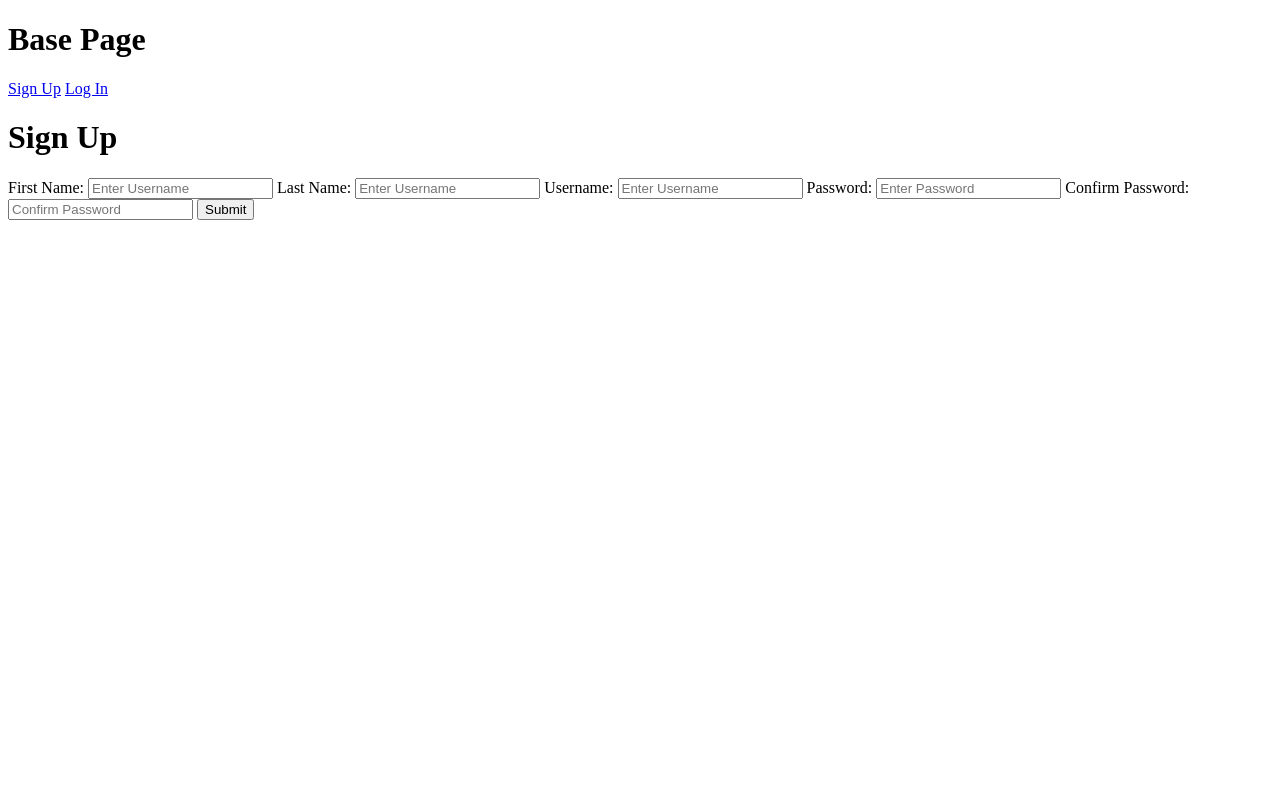
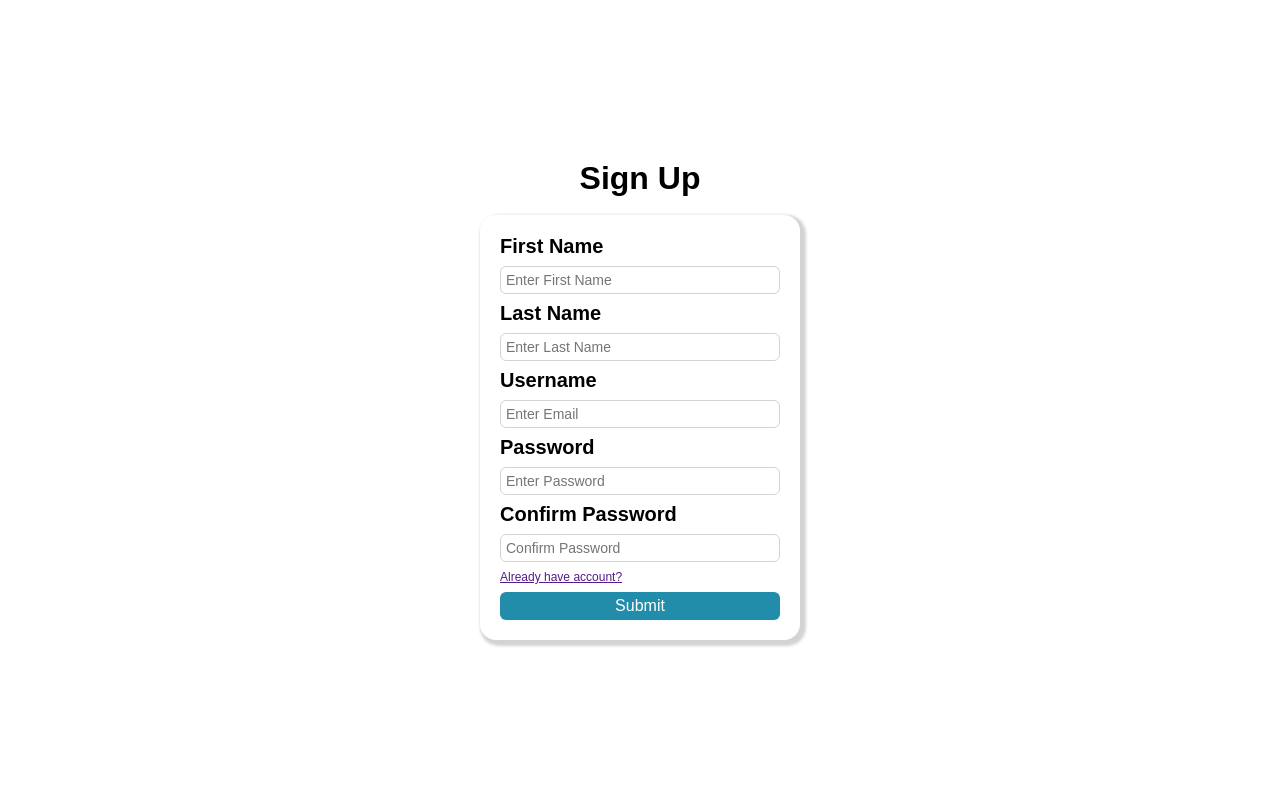
Before and after one commit to parthiv011/PaymentApp, a Django app: page /signup/ in a window 1280 px wide. Run offline with Django 4.2, Linux system fonts and the light colour scheme.

Commit message:
adding template styling

```diff
--- a/PaymentApp/Payapp/templates/auth/signup.html
+++ b/PaymentApp/Payapp/templates/auth/signup.html
@@ -1,22 +1,30 @@
-{% extends 'base.html' %}
-{% block content %}
-<h1>Sign Up</h1>
-<form method="post">
-    {% csrf_token %}
-    <label>First Name: </label>
-    <input type="text" placeholder="Enter Username" name="first_name" required></input>
-
-    <label>Last Name: </label>
-    <input type="text" placeholder="Enter Username" name="last_name"></input>
-
-    <label>Username: </label>
-    <input type="text" placeholder="Enter Username" name="username" required></input>
-
-    <label>Password: </label>
-    <input type="password" placeholder="Enter Password" name="password" required></input>
-
-    <label>Confirm Password: </label>
-    <input type="text" placeholder="Confirm Password" name="cpassword" required></input>
-    <button type="submit">Submit</button>
-</form>
-{% endblock content %}
+{% load static %}
+<!DOCTYPE html>
+<html>
+    <head>
+        <title>{% block title %}Sign Up{% endblock title %}</title>
+    <link rel="stylesheet" type="text/css" href="{% static 'css/signup.css' %}">
+    </head>
+    <body>
+        <main>
+            <div class="container">
+                <h1>Sign Up</h1><br>
+                <form method="post">
+                    {% csrf_token %}
+                    <label for="">First Name</label>
+                    <input type="text" placeholder="Enter First Name" name="first_name" required>
+                    <label for="">Last Name</label>
+                    <input type="text" placeholder="Enter Last Name" name="last_name">
+                    <label for="">Username</label>
+                    <input type="email" placeholder="Enter Email" name="username" required>
+                    <label for="">Password</label>
+                    <input type="password" placeholder="Enter Password" name="password" required>
+                    <label for="">Confirm Password</label>
+                    <input type="password" placeholder="Confirm Password" name="cpassword" required>
+                    <a href="" class="login">Already have account?</a>
+                    <button type="submit">Submit</button>
+                </form>
+            </div>
+        </main>
+    </body>
+</html>
--- a/PaymentApp/Payapp/templates/base.html
+++ b/PaymentApp/Payapp/templates/base.html
@@ -1,23 +1,28 @@
+{% load static %}
 <!DOCTYPE html>
 <html>
     <head>
         <meta charset="utf-8">
         <meta http-equiv="X-UA-Compatible" content="IE=edge">
-        <title></title>
+        <title>{% block title %}{% endblock title %}</title>
         <meta name="description" content="">
         <meta name="viewport" content="width=device-width, initial-scale=1">
-        <link rel="stylesheet" href="">
+        <link rel="stylesheet" href="{% static 'css/base.css' %}">
     </head>
     <body>
-        <h1>Base Page</h1>
-        <a href="{% url 'signup' %}">Sign Up</a>
-        {% if request.user.is_authenticated %}
-            <a href="/logout/">Log Out</a>
-            {% else %}
-            <a href="/login/">Log In</a>
-        {% endif %}
-        <h2>{{request.user.first_name}}</h2>
-        {% block content %}
-        {% endblock content %}
+        <nav>
+            <h1>PaymentApp</h1>
+            <ul>
+                <li><a href="{% url 'signup' %}">Sign In</a></li>
+                {% if request.user.is_authenticated %}
+                    <li><a class="login" href="/logout/">Log Out</a></li>
+                    {% else %}
+                    <li><a class="login" href="/login/">Log In</a></li>
+                    {% endif %}
+            </ul>
+        </nav>
+        <div class="main-content">
+        {% block content %}{% endblock content %}
+        </div>
     </body>
 </html>
--- a/PaymentApp/Payapp/templates/home.html
+++ b/PaymentApp/Payapp/templates/home.html
@@ -1,4 +1,4 @@
 {% extends 'base.html' %}
 {% block content %}
-<h1>Home</h1>
+
 {% endblock content %}
--- a/PaymentApp/PaymentApp/settings.py
+++ b/PaymentApp/PaymentApp/settings.py
@@ -11,6 +11,7 @@ https://docs.djangoproject.com/en/4.1/ref/settings/
 """
 
 from pathlib import Path
+import os
 
 # Build paths inside the project like this: BASE_DIR / 'subdir'.
 BASE_DIR = Path(__file__).resolve().parent.parent
@@ -116,6 +117,8 @@ USE_TZ = True
 # https://docs.djangoproject.com/en/4.1/howto/static-files/
 
 STATIC_URL = 'static/'
+STATICFILES_DIRS=[
+    os.path.join(BASE_DIR,'static')]
 
 # Default primary key field type
 # https://docs.djangoproject.com/en/4.1/ref/settings/#default-auto-field
--- /dev/null
+++ b/PaymentApp/static/css/signup.css
@@ -0,0 +1,44 @@
+* {
+  margin: 0;
+  padding: 0;
+  box-sizing: border-box;
+  font-family: sans-serif;
+}
+.container {
+  display: flex;
+  flex-direction: column;
+  justify-content: center;
+  align-items: center;
+  height: 100vh;
+}
+form {
+  display: flex;
+  flex-direction: column;
+  font-size: 20px;
+  padding: 20px;
+  border-radius: 16px;
+  width: 25%;
+  gap: 8px;
+  box-shadow: 3px 3px 3px 3px lightgray;
+}
+label {
+  font-weight: 600;
+}
+.login {
+  font-size: 0.6em;
+}
+input {
+  border: 1px solid lightgray;
+  border-radius: 6px;
+  outline: none;
+  padding: 5px;
+  font-size: 0.7em;
+}
+button {
+  border: none;
+  background-color: #218daa;
+  padding: 5px;
+  border-radius: 6px;
+  font-size: 0.8em;
+  color: white;
+}
```
Also changed, not shown: PaymentApp/Payapp/templates/auth/login.html (+24 -13 lines), PaymentApp/static/css/base.css (+29 -1 lines), PaymentApp/static/css/login.css (added, +44 -0 lines).
